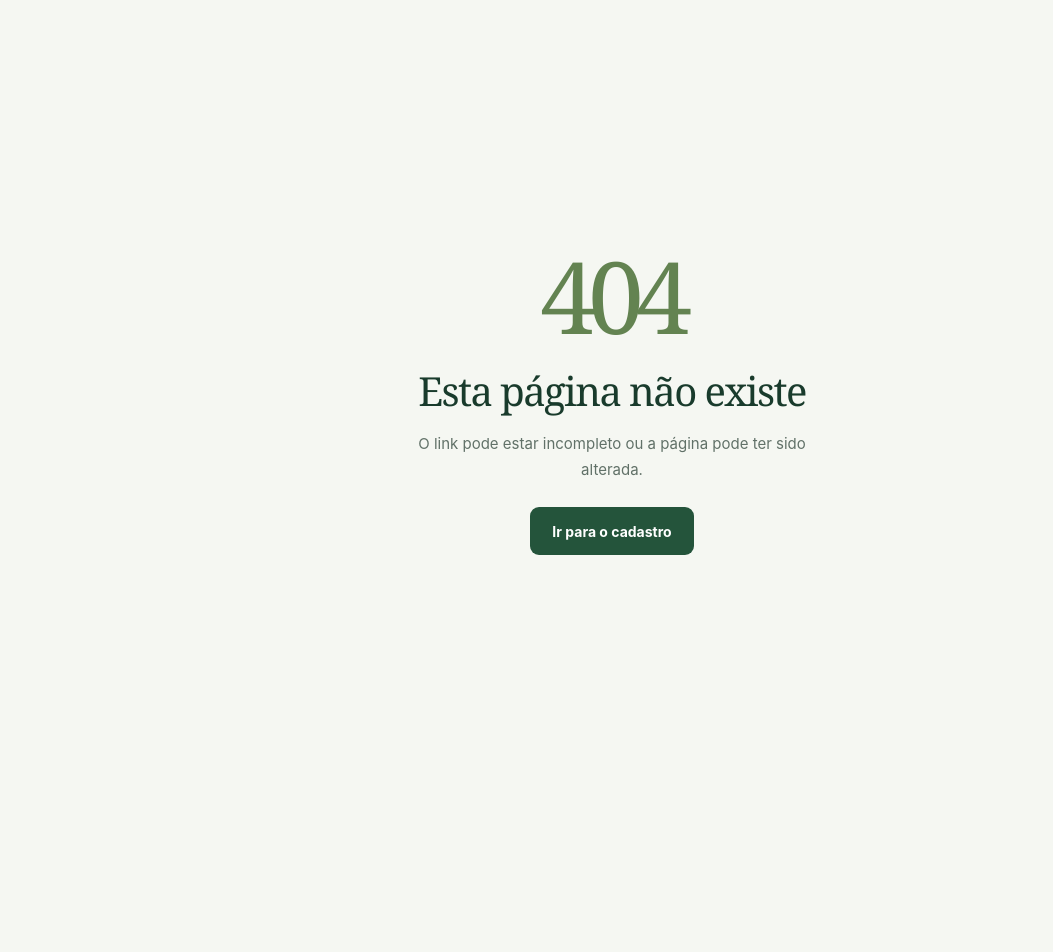
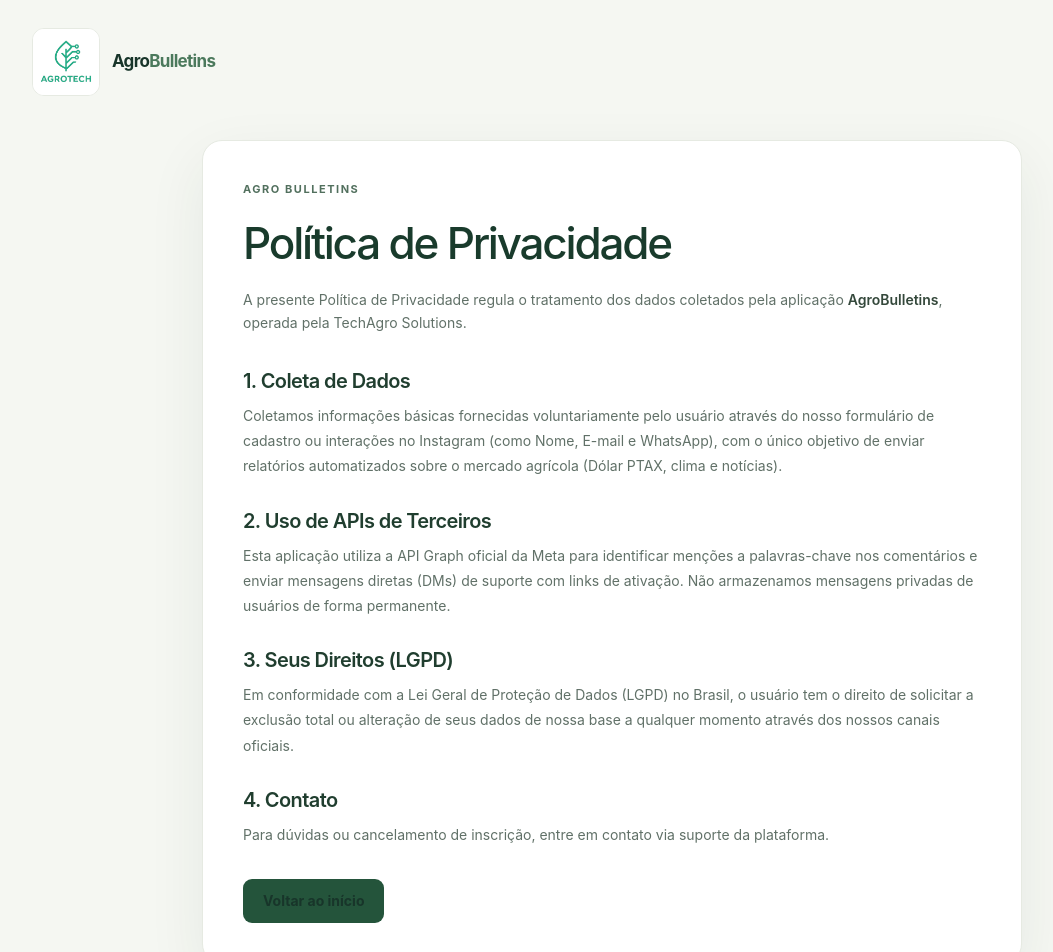
Before and after one commit to rafaeljgomezg/agroBulletins, an Angular app: page /privacidade in a window 1280 px wide. Before the commit this address had no page. Shown: the top 952 px of the page, without its empty margins (28-1081 px from the left). Before the commit the page ends 800 px from the top, so only its background shows below. Built offline with nearby package versions, Linux system fonts and the light colour scheme.

Commit message:
Politica de Privacidad creada

```diff
--- a/src/app/app.routes.ts
+++ b/src/app/app.routes.ts
@@ -19,6 +19,11 @@ export const routes: Routes = [
       ),
   },
   {
+    path: 'privacidade',
+    loadComponent: () =>
+      import('./privacidade/privacidade').then((component) => component.Privacidade),
+  },
+  {
     path: '**',
     loadComponent: () => import('./not-found/not-found').then((component) => component.NotFound),
   },
--- /dev/null
+++ b/src/app/privacidade/privacidade.html
@@ -0,0 +1,92 @@
+<main class="mx-auto flex min-h-screen w-[calc(100%-2rem)] max-w-[1160px] flex-col max-[420px]:w-[calc(100%-1.75rem)]">
+  <header class="flex items-center gap-3 pt-7">
+    <a
+      class="grid size-[68px] shrink-0 place-items-center overflow-hidden rounded-xl border border-[#e6eae2] bg-white"
+      routerLink="/cadastro"
+      aria-label="AgroBulletins, ir para o cadastro"
+    >
+      <img
+        ngSrc="/agrotech%20logo.jpg"
+        width="1024"
+        height="1024"
+        priority
+        alt="Logo da Agrotech"
+        class="size-full object-contain"
+      />
+    </a>
+    <span class="text-[17px] font-bold tracking-[-0.04em] text-[#18352a]">
+      Agro<span class="text-[#4b795c]">Bulletins</span>
+    </span>
+  </header>
+
+  <section class="flex-1 py-11 max-[800px]:py-8" aria-labelledby="privacy-title">
+    <article class="mx-auto w-full max-w-[820px] rounded-[20px] border border-[#e6eae2] bg-white p-10 shadow-[0_20px_60px_rgb(31_58_41_/_7%)] max-[600px]:p-6 max-[420px]:px-5 max-[420px]:py-6">
+      <p class="m-0 text-[11px] font-bold tracking-[0.14em] text-[#52705e]">
+        AGRO BULLETINS
+      </p>
+      <h1 id="privacy-title" class="my-3 text-[clamp(32px,5vw,44px)] font-medium tracking-[-0.05em] text-[#193b2c]">
+        Política de Privacidade
+      </h1>
+      <p class="mb-8 mt-0 text-sm leading-[1.7] text-[#617168]">
+        A presente Política de Privacidade regula o tratamento dos dados coletados pela aplicação
+        <strong class="font-semibold text-[#34483b]">AgroBulletins</strong>, operada pela TechAgro
+        Solutions.
+      </p>
+
+      <section class="mb-7" aria-labelledby="data-collection-title">
+        <h2 id="data-collection-title" class="mb-2 mt-0 text-xl font-semibold tracking-[-0.03em] text-[#203e2f]">
+          1. Coleta de Dados
+        </h2>
+        <p class="m-0 text-sm leading-[1.8] text-[#617168]">
+          Coletamos informações básicas fornecidas voluntariamente pelo usuário através do nosso
+          formulário de cadastro ou interações no Instagram (como Nome, E-mail e WhatsApp), com o
+          único objetivo de enviar relatórios automatizados sobre o mercado agrícola (Dólar PTAX,
+          clima e notícias).
+        </p>
+      </section>
+
+      <section class="mb-7" aria-labelledby="third-party-apis-title">
+        <h2 id="third-party-apis-title" class="mb-2 mt-0 text-xl font-semibold tracking-[-0.03em] text-[#203e2f]">
+          2. Uso de APIs de Terceiros
+        </h2>
+        <p class="m-0 text-sm leading-[1.8] text-[#617168]">
+          Esta aplicação utiliza a API Graph oficial da Meta para identificar menções a palavras-chave
+          nos comentários e enviar mensagens diretas (DMs) de suporte com links de ativação. Não
+          armazenamos mensagens privadas de usuários de forma permanente.
+        </p>
+      </section>
+
+      <section class="mb-7" aria-labelledby="user-rights-title">
+        <h2 id="user-rights-title" class="mb-2 mt-0 text-xl font-semibold tracking-[-0.03em] text-[#203e2f]">
+          3. Seus Direitos (LGPD)
+        </h2>
+        <p class="m-0 text-sm leading-[1.8] text-[#617168]">
+          Em conformidade com a Lei Geral de Proteção de Dados (LGPD) no Brasil, o usuário tem o
+          direito de solicitar a exclusão total ou alteração de seus dados de nossa base a qualquer
+          momento através dos nossos canais oficiais.
+        </p>
+      </section>
+
+      <section aria-labelledby="contact-title">
+        <h2 id="contact-title" class="mb-2 mt-0 text-xl font-semibold tracking-[-0.03em] text-[#203e2f]">
+          4. Contato
+        </h2>
+        <p class="m-0 text-sm leading-[1.8] text-[#617168]">
+          Para dúvidas ou cancelamento de inscrição, entre em contato via suporte da plataforma.
+        </p>
+      </section>
+
+      <a
+        class="mt-8 inline-flex min-h-11 items-center justify-center rounded-[9px] bg-[#24543b] px-5 text-sm font-bold text-white no-underline transition-colors hover:bg-[#193f2c] focus-visible:outline-2 focus-visible:outline-offset-2 focus-visible:outline-[#52775d]"
+        routerLink="/cadastro"
+      >
+        Voltar ao início
+      </a>
+    </article>
+  </section>
+
+  <footer class="flex items-center justify-between border-t border-[#e2e8e0] py-[18px] pb-[22px] text-[11px] text-[#758279] max-[420px]:gap-3 max-[420px]:text-[10px]">
+    <span>© AgroBulletins</span>
+    <span>Informação que faz crescer.</span>
+  </footer>
+</main>
--- /dev/null
+++ b/src/app/privacidade/privacidade.ts
@@ -0,0 +1,10 @@
+import { Component } from '@angular/core';
+import { NgOptimizedImage } from '@angular/common';
+import { RouterLink } from '@angular/router';
+
+@Component({
+  imports: [NgOptimizedImage, RouterLink],
+  selector: 'app-privacidade',
+  templateUrl: './privacidade.html',
+})
+export class Privacidade {}
--- a/src/app/register/register.html
+++ b/src/app/register/register.html
@@ -143,8 +143,13 @@
     </section>
   </section>
 
-  <footer class="flex justify-between border-t border-[#e2e8e0] py-[18px] pb-[22px] text-[11px] text-[#758279] max-[420px]:gap-3 max-[420px]:text-[10px]">
+  <footer class="flex items-center justify-between border-t border-[#e2e8e0] py-[18px] pb-[22px] text-[11px] text-[#758279] max-[420px]:gap-3 max-[420px]:text-[10px]">
     <span>© AgroBulletins</span>
-    <span>Informação que faz crescer.</span>
+    <div class="flex items-center gap-4 max-[420px]:gap-2">
+      <a class="text-[#52705e] underline decoration-[#b8c6b8] underline-offset-4 hover:text-[#24543b] focus-visible:rounded-sm focus-visible:outline-2 focus-visible:outline-offset-2 focus-visible:outline-[#52775d]" routerLink="/privacidade">
+        Política de Privacidade
+      </a>
+      <span>Informação que faz crescer.</span>
+    </div>
   </footer>
 </main>
--- a/src/app/register/register.ts
+++ b/src/app/register/register.ts
@@ -1,13 +1,13 @@
 import { Component, inject, signal } from '@angular/core';
 import { NgOptimizedImage } from '@angular/common';
 import { FormBuilder, ReactiveFormsModule, Validators } from '@angular/forms';
-import { Router } from '@angular/router';
+import { Router, RouterLink } from '@angular/router';
 import { firstValueFrom } from 'rxjs';
 import { brazilianPhoneValidator, normalizeBrazilianPhone } from '../brazil-phone';
 import { RegistrationError, RegistrationService } from '../registration.service';
 
 @Component({
-  imports: [NgOptimizedImage, ReactiveFormsModule],
+  imports: [NgOptimizedImage, ReactiveFormsModule, RouterLink],
   selector: 'app-register',
   templateUrl: './register.html',
 })
```
